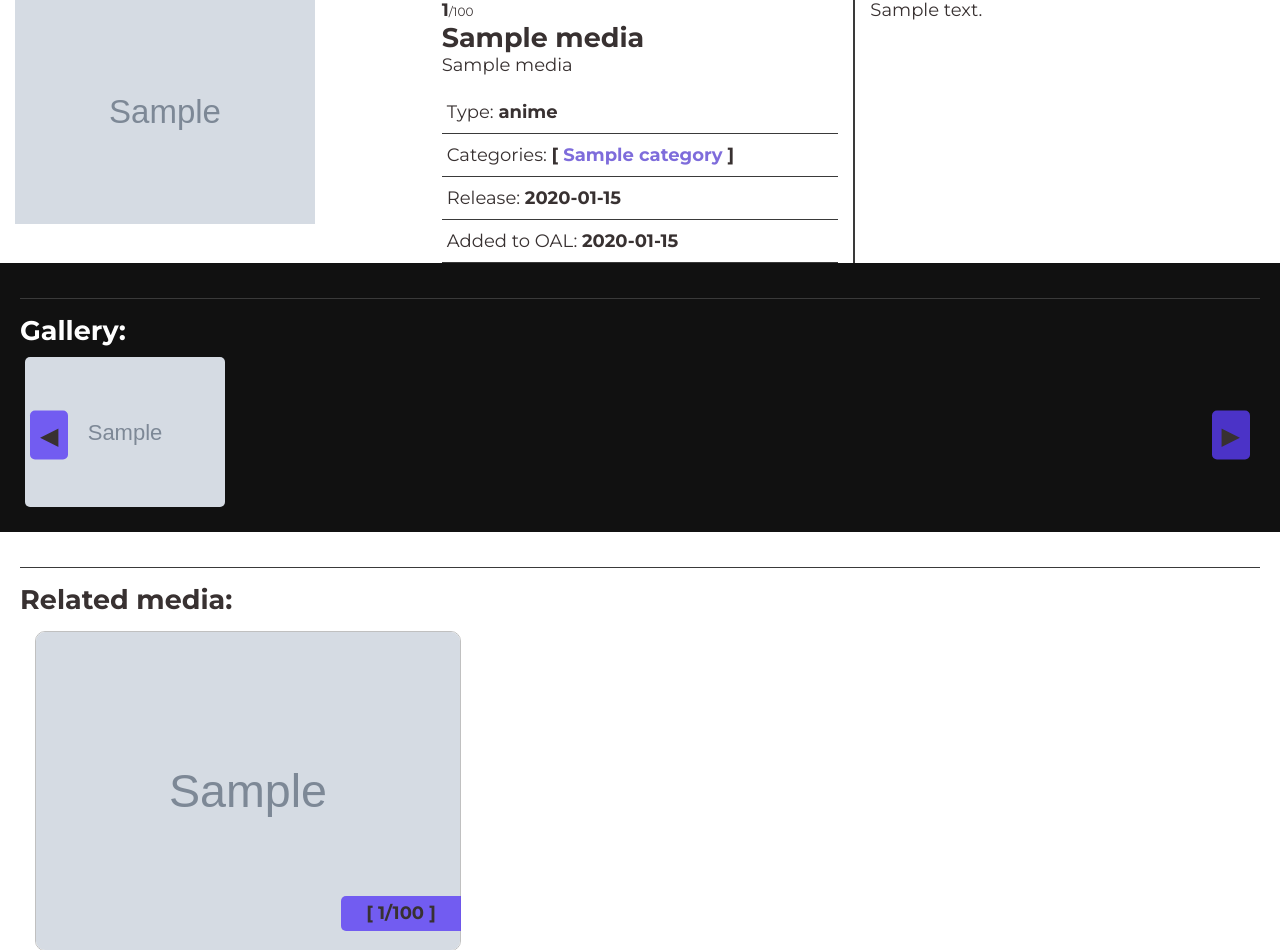
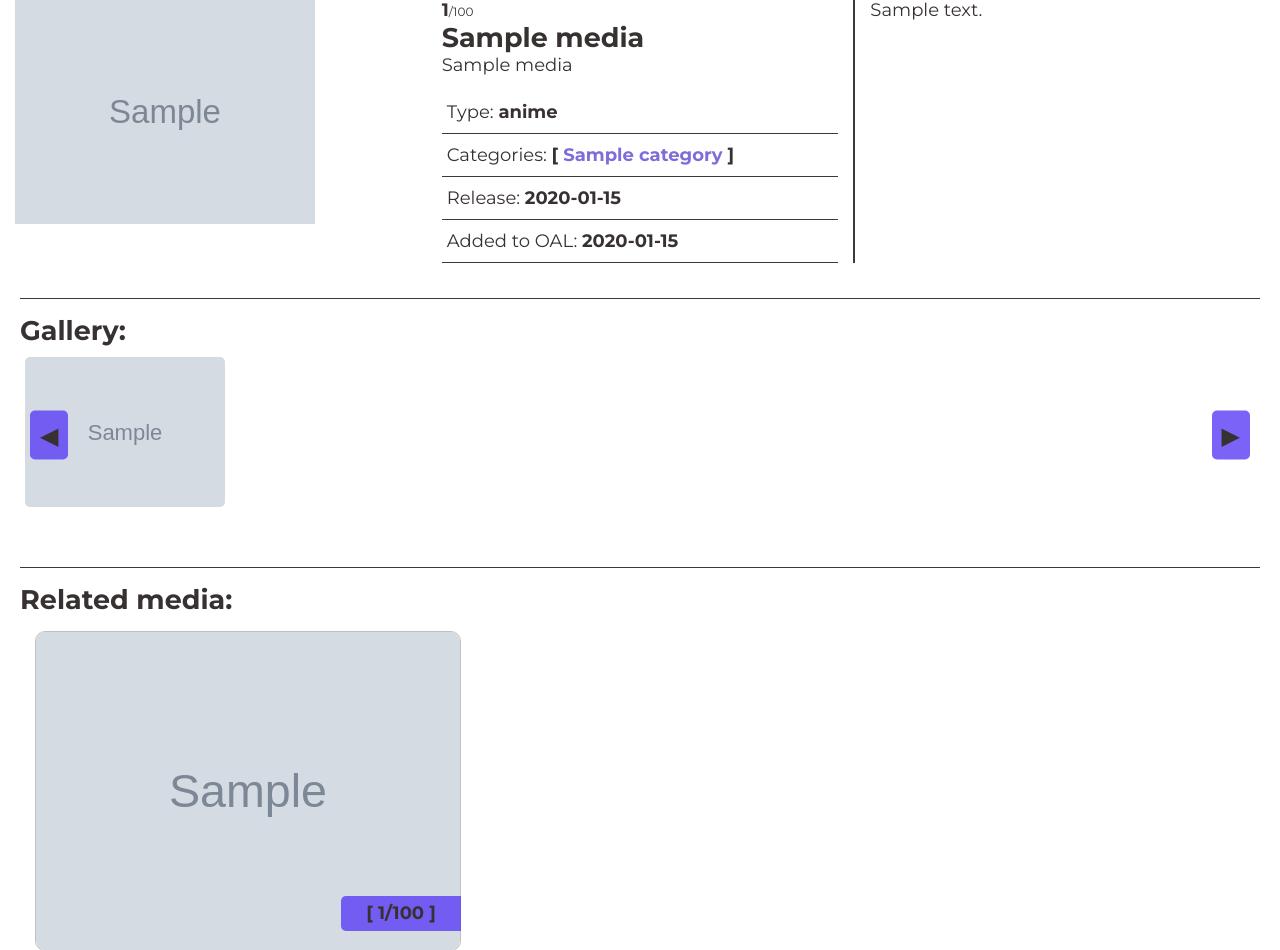
Before and after one commit to NackiE23/MyAnimeList, a Flask app: page /media/1 in a window 1280 px wide. Shown: the part 120-1070 px from the top of the page. Run offline with Flask 3, Linux system fonts and the light colour scheme; tables that the repository leaves empty hold one stand-in row (values such as "Sample post"); grey boxes marked "Sample" are stand-in pictures; parts of the project's set-up code (start-up, migrations or seed data) failed here and were passed over; some libraries are stand-ins or nearby versions.

Commit message:
Fix light theme

```diff
--- a/site_package/static/css/styles.css
+++ b/site_package/static/css/styles.css
@@ -446,8 +446,8 @@ body {
 .media_gallery {
     text-align: center;
     padding: 20px;
-    background: #111;
-    color: white;
+    background: var(--main-bg);
+    color: var(--white);
 }
 
 .media_gallery__header {
--- a/site_package/templates/media/anime.html
+++ b/site_package/templates/media/anime.html
@@ -18,7 +18,7 @@
 
     <div class="anime">
         <div class="anime_block">
-            <img class="anime__image" src="{{ media.img }}" alt="#">
+            <img class="anime__image" src="{{ media.img }}" alt="#" data-fancybox="gallery">
         </div>
 
         <div class="anime_block anime__info">
```
